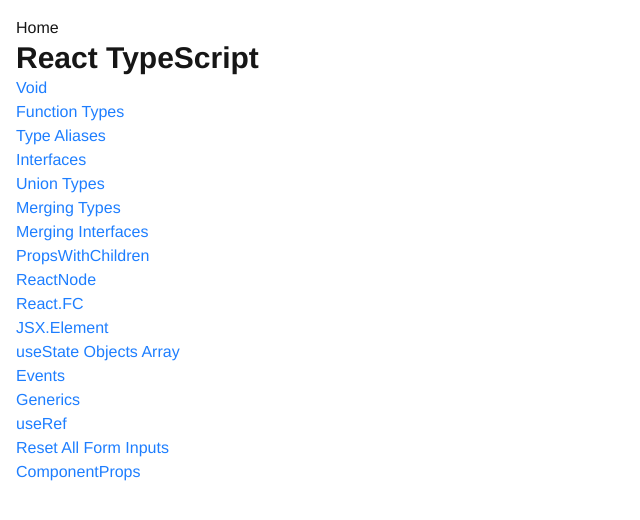
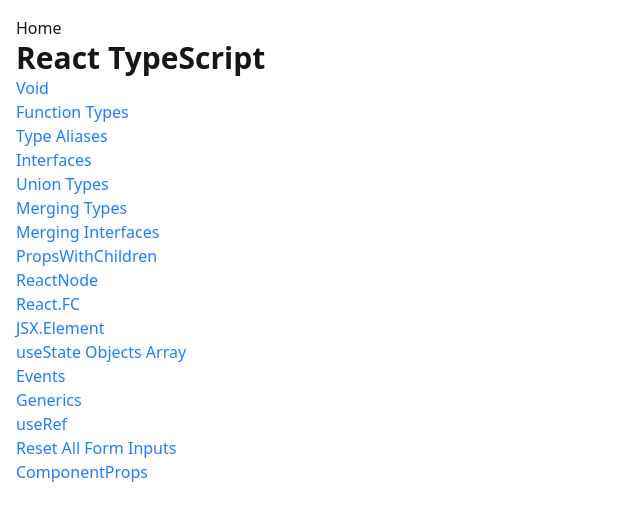
Before and after one commit to emanuelefavero/react-typescript, a Next.js app: page / in a window 1280 px wide. Shown: the top 520 px of the page, without its empty margins (0-640 px from the left). Built offline with nearby package versions, Linux system fonts and the light colour scheme.

Commit message:
refactor: globals.css

```diff
--- a/src/app/globals.css
+++ b/src/app/globals.css
@@ -1,10 +1,4 @@
 @import 'tailwindcss';
-
-:root {
-  --background: oklch(1 0 0 / 1);
-  --foreground: oklch(0.2 0 0 / 1);
-  --link: oklch(0.62 0.2214 258.99);
-}
 
 @theme inline {
   --color-background: var(--background);
@@ -13,8 +7,12 @@
   --font-mono: var(--font-geist-mono);
 }
 
-@media (prefers-color-scheme: dark) {
-  :root {
+:root {
+  --background: oklch(1 0 0 / 1);
+  --foreground: oklch(0.2 0 0 / 1);
+  --link: oklch(0.62 0.2214 258.99);
+
+  @media (prefers-color-scheme: dark) {
     --background: oklch(0.14 0 0 / 1);
     --foreground: oklch(0.95 0 0 / 1);
     --link: oklch(0.71 0.1681 254.624);
@@ -24,7 +22,7 @@
 body {
   background: var(--background);
   color: var(--foreground);
-  font-family: Helvetica, Arial, sans-serif;
+  font-family: system-ui, Inter, Helvetica, Roboto, sans-serif;
   padding: 1rem;
 }
 
```
